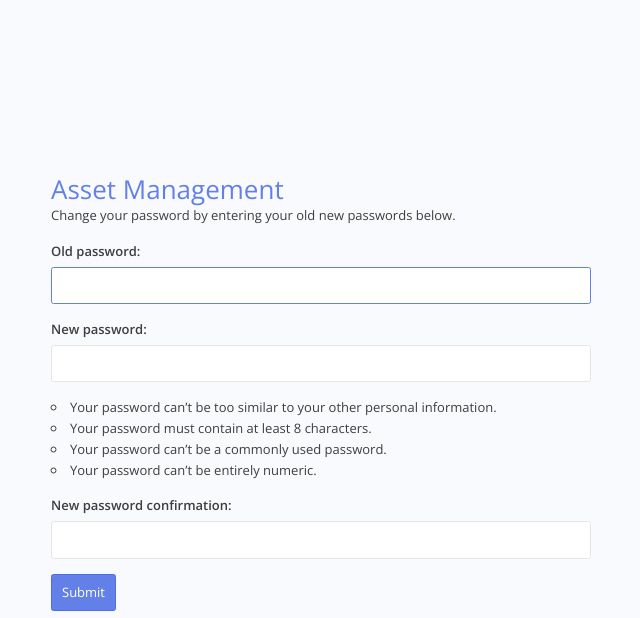
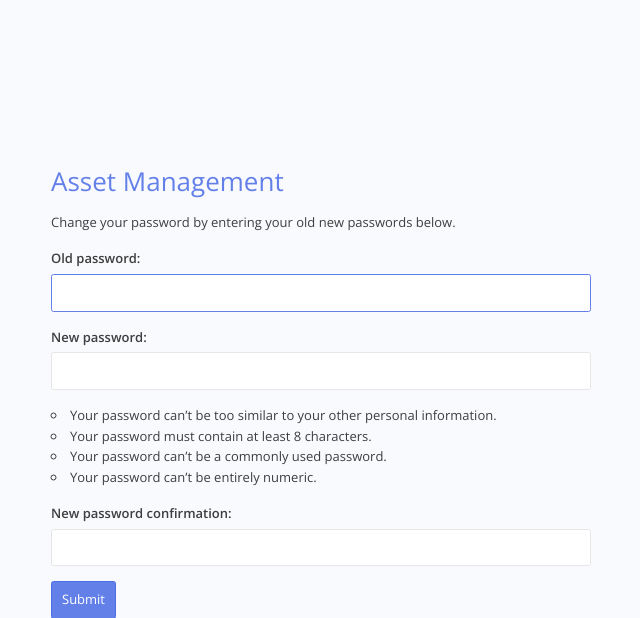
Before and after one commit to AccentDesign/asset_management, a Django app: page /auth/password_change/ in a window 1280 px wide. Shown: the top 618 px of the page, without its empty margins (319-959 px from the left). Run offline with Django 3.2, Linux system fonts and the light colour scheme; the visitor is signed in with stand-in values (Sample User, id 1); parts of the project's set-up code (start-up, migrations or seed data) failed here and were passed over.

Commit message:
add missing style

```diff
--- a/templates/partials/login.html
+++ b/templates/partials/login.html
@@ -7,7 +7,7 @@
         <div class="container">
             <div class="row">
             <div class="col-12 col-md-8 offset-md-2 col-lg-6 offset-lg-3">
-                <a class="h1 c-primary" href="/">{% trans 'Asset Management' %}</a>
+                <a class="h1 d-block c-primary" href="/">{% trans 'Asset Management' %}</a>
                 {% block box_content %}{% endblock %}
             </div>
             </div>
```
